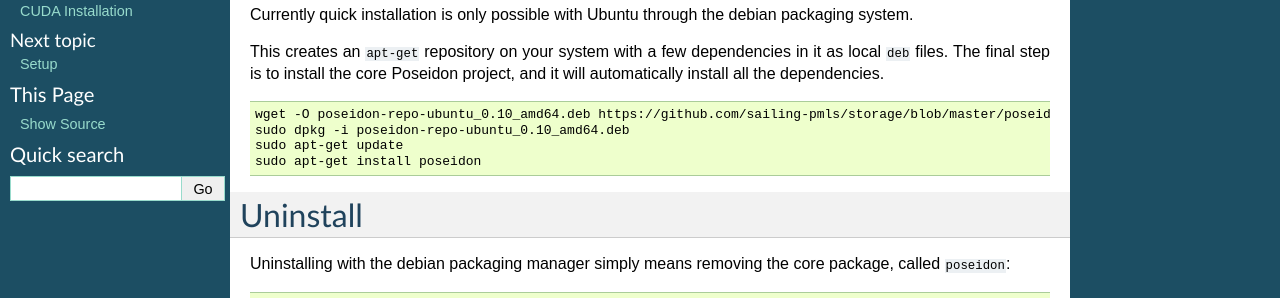
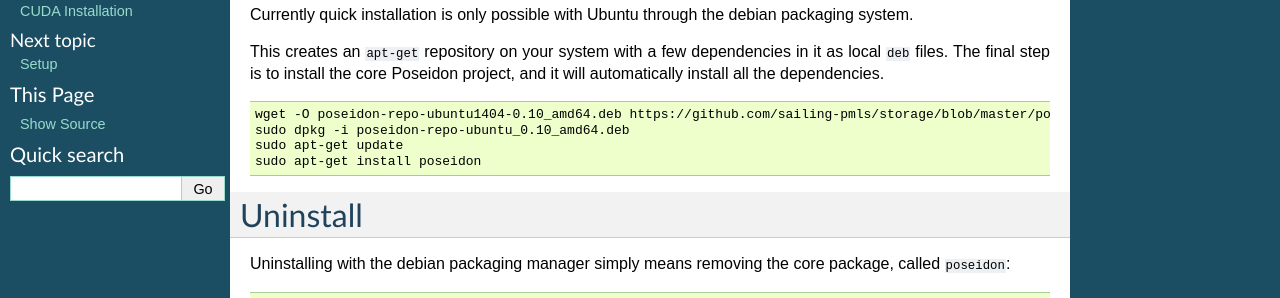
Before and after one commit to petuum-inc/poseidon-release, a Sphinx documentation site: the page built from docs/source/debian_install.rst, in a window 1280 px wide. Shown: the part 140-438 px from the top of the page. Built offline with Sphinx 7.4.7, drawn with Linux system fonts in a browser that asks for light colours.

Commit message:
fixing link to deb file

```diff
--- a/docs/source/debian_install.rst
+++ b/docs/source/debian_install.rst
@@ -10,7 +10,7 @@ This creates an ``apt-get`` repository on your system with a few dependencies in
 
 .. code:: bash
 
-    wget -O poseidon-repo-ubuntu_0.10_amd64.deb https://github.com/sailing-pmls/storage/blob/master/poseidon/deb/ubuntu/poseidon-repo-0.10_amd64.deb?raw=true
+    wget -O poseidon-repo-ubuntu1404-0.10_amd64.deb https://github.com/sailing-pmls/storage/blob/master/poseidon/deb/ubuntu/poseidon-repo-ubuntu1404-0.10_amd64.deb?raw=true
     sudo dpkg -i poseidon-repo-ubuntu_0.10_amd64.deb
     sudo apt-get update
     sudo apt-get install poseidon
```
